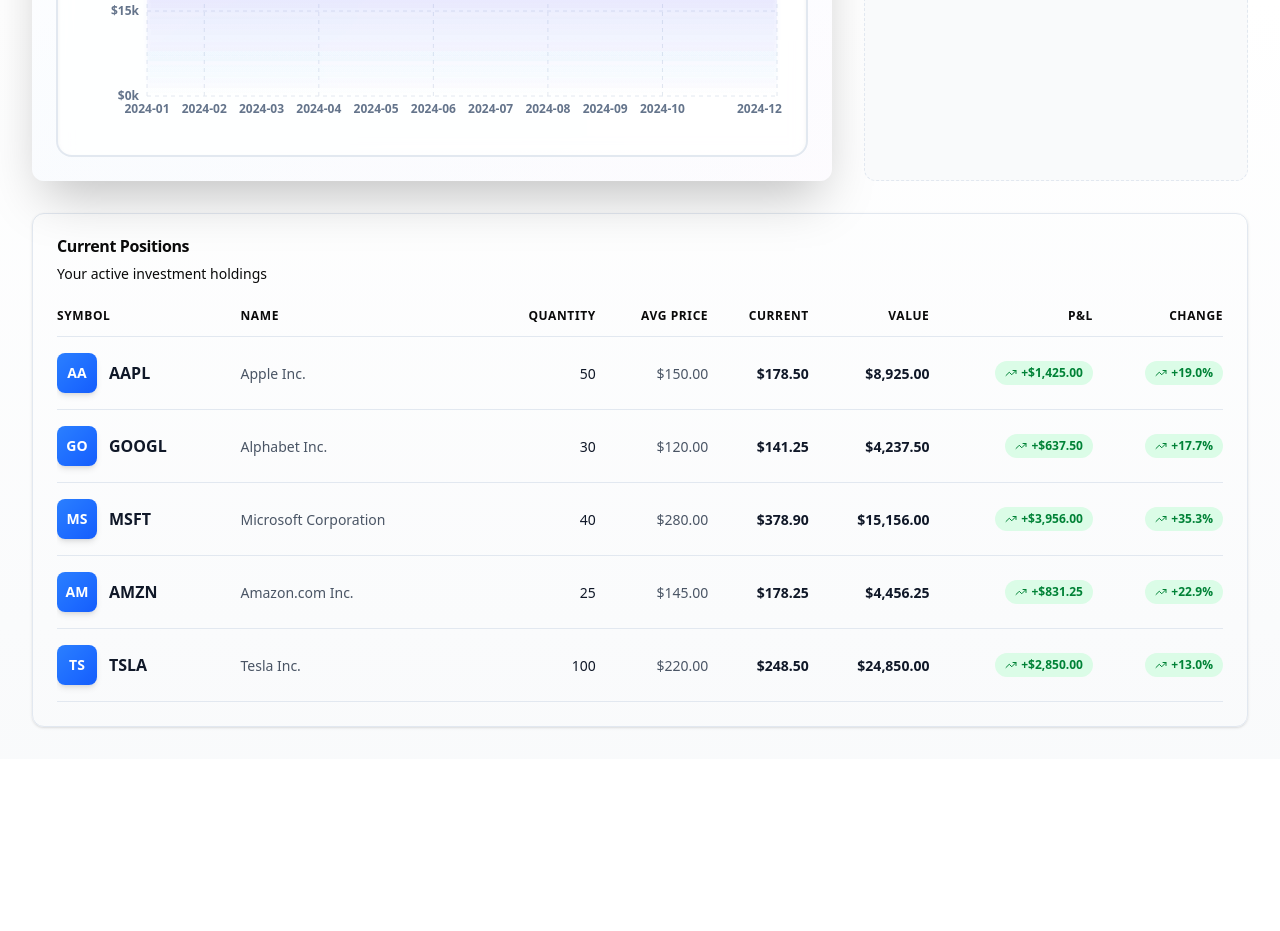
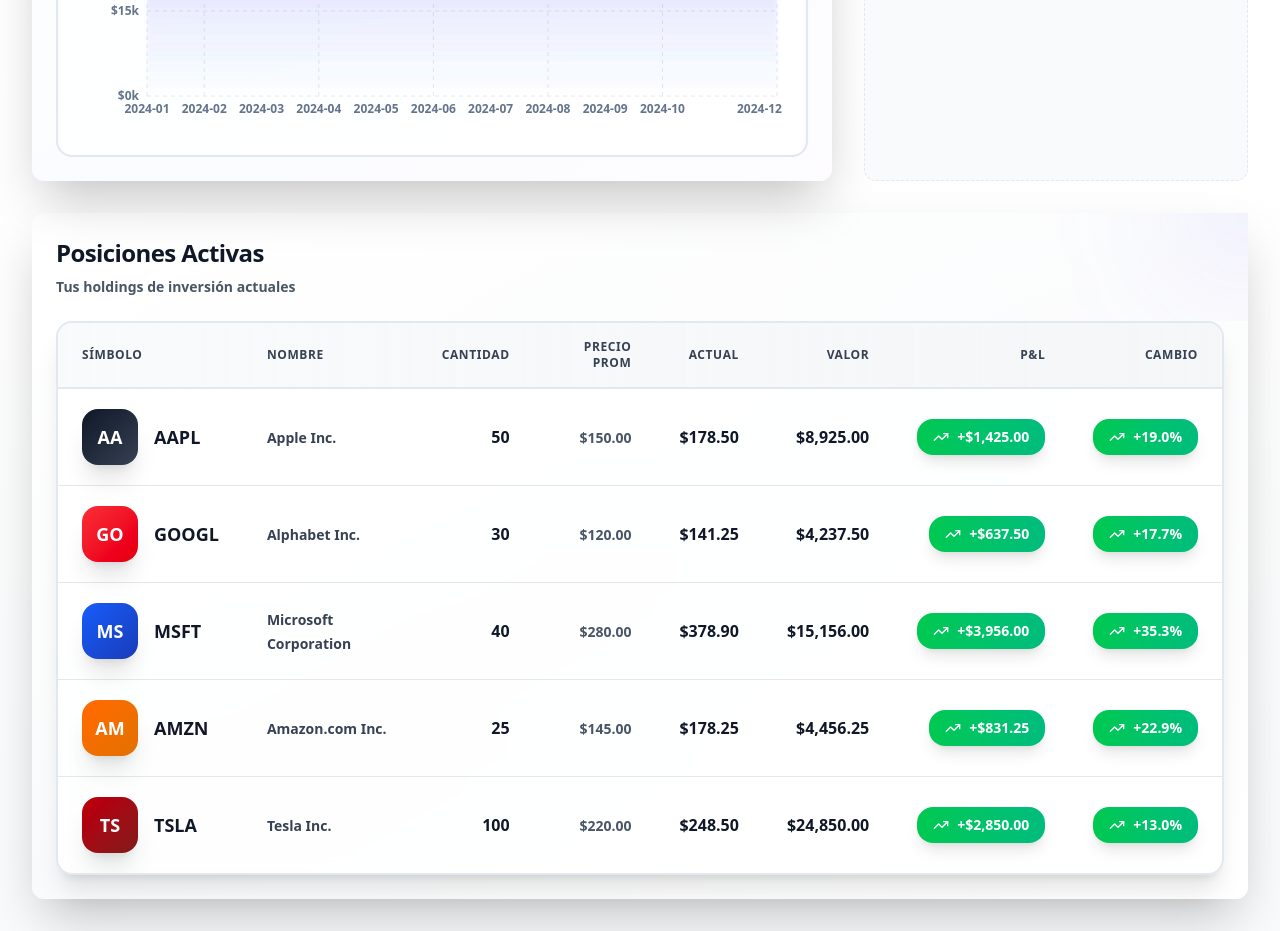
Before and after one commit to flaviogrillo1/investment-dashboard, a Next.js app in the folder apps/web/: page /dashboard in a window 1280 px wide. Shown: the part 760-1691 px from the top of the page. Before the commit the page ends 1519 px from the top, so only its background shows below. Built offline with nearby package versions, Linux system fonts and the light colour scheme.

Commit message:
feat: major visual redesign - full color gradients and modern UI

```diff
--- a/apps/web/components/PositionsTable.tsx
+++ b/apps/web/components/PositionsTable.tsx
@@ -2,7 +2,8 @@
 
 import { Card, CardContent, CardHeader, CardTitle } from '@/components/ui/card';
 import { Position } from '@/lib/types';
-import { TrendingUp, TrendingDown } from 'lucide-react';
+import { TrendingUp, TrendingDown, ArrowUpRight } from 'lucide-react';
+import { cn } from '@/lib/utils';
 
 interface PositionsTableProps {
   positions: Position[];
@@ -10,41 +11,49 @@
 
 export function PositionsTable({ positions }: PositionsTableProps) {
   return (
-    <Card className="overflow-hidden">
-      <CardHeader>
-        <CardTitle>Current Positions</CardTitle>
-        <p className="text-sm text-muted-foreground mt-1">
-          Your active investment holdings
+    <Card className="border-0 bg-gradient-to-br from-white via-gray-50/50 to-white shadow-2xl dark:from-gray-900 dark:via-gray-950/50 dark:to-gray-900">
+      <CardHeader className="relative overflow-hidden pb-6">
+        {/* Background decoration */}
+        <div className="absolute right-0 top-0 h-40 w-40 -translate-y-1/2 translate-x-1/2 rounded-full bg-gradient-to-br from-blue-500/10 to-purple-500/10 blur-3xl" />
+
+        <div className="relative">
+          <CardTitle className="text-2xl font-black text-gray-900 dark:text-white">
+            Posiciones Activas
+          </CardTitle>
+          <p className="mt-2 text-sm font-semibold text-gray-600 dark:text-gray-400">
+            Tus holdings de inversión actuales
           </p>
+        </div>
       </CardHeader>
       <CardContent>
+        <div className="overflow-hidden rounded-2xl border-2 border-gray-200/50 bg-white/80 backdrop-blur-sm shadow-xl dark:border-gray-800/50 dark:bg-gray-900/80">
           <div className="overflow-x-auto">
             <table className="w-full">
               <thead>
-              <tr className="border-b border-gray-200 dark:border-gray-800">
-                <th className="pb-3 text-left text-xs font-semibold uppercase tracking-wider text-muted-foreground">
-                  Symbol
+                <tr className="border-b-2 border-gray-200/80 bg-gradient-to-r from-gray-50 to-gray-100/80 dark:border-gray-800/80 dark:from-gray-900 dark:to-gray-950">
+                  <th className="px-6 py-4 text-left text-xs font-black uppercase tracking-wider text-gray-700 dark:text-gray-300">
+                    Símbolo
                   </th>
-                <th className="pb-3 text-left text-xs font-semibold uppercase tracking-wider text-muted-foreground">
-                  Name
+                  <th className="px-6 py-4 text-left text-xs font-black uppercase tracking-wider text-gray-700 dark:text-gray-300">
+                    Nombre
                   </th>
-                <th className="pb-3 text-right text-xs font-semibold uppercase tracking-wider text-muted-foreground">
-                  Quantity
+                  <th className="px-6 py-4 text-right text-xs font-black uppercase tracking-wider text-gray-700 dark:text-gray-300">
+                    Cantidad
                   </th>
-                <th className="pb-3 text-right text-xs font-semibold uppercase tracking-wider text-muted-foreground">
-                  Avg Price
+                  <th className="px-6 py-4 text-right text-xs font-black uppercase tracking-wider text-gray-700 dark:text-gray-300">
+                    Precio Prom
                   </th>
-                <th className="pb-3 text-right text-xs font-semibold uppercase tracking-wider text-muted-foreground">
-                  Current
+                  <th className="px-6 py-4 text-right text-xs font-black uppercase tracking-wider text-gray-700 dark:text-gray-300">
+                    Actual
                   </th>
-                <th className="pb-3 text-right text-xs font-semibold uppercase tracking-wider text-muted-foreground">
-                  Value
+                  <th className="px-6 py-4 text-right text-xs font-black uppercase tracking-wider text-gray-700 dark:text-gray-300">
+                    Valor
                   </th>
-                <th className="pb-3 text-right text-xs font-semibold uppercase tracking-wider text-muted-foreground">
+                  <th className="px-6 py-4 text-right text-xs font-black uppercase tracking-wider text-gray-700 dark:text-gray-300">
                     P&L
                   </th>
-                <th className="pb-3 text-right text-xs font-semibold uppercase tracking-wider text-muted-foreground">
-                  Change
+                  <th className="px-6 py-4 text-right text-xs font-black uppercase tracking-wider text-gray-700 dark:text-gray-300">
+                    Cambio
                   </th>
                 </tr>
               </thead>
@@ -52,73 +61,78 @@
                 {positions.map((position, idx) => (
                   <tr
                     key={position.id}
-                  className="group border-b border-gray-100 dark:border-gray-800/50 transition-colors hover:bg-gray-50/50 dark:hover:bg-gray-800/50"
-                  style={{ animationDelay: `${idx * 50}ms` }}
+                    className="group border-b border-gray-100/80 transition-all duration-200 last:border-0 hover:bg-gradient-to-r hover:from-blue-50/50 hover:to-purple-50/50 dark:border-gray-800/50 dark:hover:from-blue-950/30 dark:hover:to-purple-950/30"
                   >
-                  <td className="py-4">
-                    <div className="flex items-center gap-3">
-                      <div className="flex h-10 w-10 items-center justify-center rounded-lg bg-gradient-to-br from-blue-500 to-blue-600 text-white font-semibold text-sm shadow-md">
+                    <td className="px-6 py-5">
+                      <div className="flex items-center gap-4">
+                        <div className={cn(
+                          "flex h-14 w-14 items-center justify-center rounded-2xl text-lg font-black text-white shadow-xl transition-transform group-hover:scale-110 group-hover:rotate-3",
+                          idx === 0 && "bg-gradient-to-br from-gray-900 to-gray-700",
+                          idx === 1 && "bg-gradient-to-br from-red-500 to-red-600",
+                          idx === 2 && "bg-gradient-to-br from-blue-600 to-blue-800",
+                          idx === 3 && "bg-gradient-to-br from-orange-500 to-amber-600",
+                          idx === 4 && "bg-gradient-to-br from-red-700 to-red-900"
+                        )}>
                           {position.symbol.slice(0, 2)}
                         </div>
-                      <span className="font-semibold text-gray-900 dark:text-gray-50">
+                        <span className="text-lg font-bold text-gray-900 dark:text-white">
                           {position.symbol}
                         </span>
                       </div>
                     </td>
-                  <td className="py-4">
-                    <span className="text-sm text-gray-600 dark:text-gray-400">
+                    <td className="px-6 py-5">
+                      <span className="text-sm font-semibold text-gray-700 dark:text-gray-300">
                         {position.name}
                       </span>
                     </td>
-                  <td className="py-4 text-right">
-                    <span className="text-sm font-medium text-gray-900 dark:text-gray-50">
+                    <td className="px-6 py-5 text-right">
+                      <span className="text-base font-bold text-gray-900 dark:text-white">
                         {position.quantity}
                       </span>
                     </td>
-                  <td className="py-4 text-right">
-                    <span className="text-sm text-gray-600 dark:text-gray-400">
+                    <td className="px-6 py-5 text-right">
+                      <span className="text-sm font-semibold text-gray-600 dark:text-gray-400">
                         ${position.avgPrice.toFixed(2)}
                       </span>
                     </td>
-                  <td className="py-4 text-right">
-                    <span className="text-sm font-semibold text-gray-900 dark:text-gray-50">
+                    <td className="px-6 py-5 text-right">
+                      <span className="text-base font-black text-gray-900 dark:text-white">
                         ${position.currentPrice.toFixed(2)}
                       </span>
                     </td>
-                  <td className="py-4 text-right">
-                    <span className="text-sm font-bold text-gray-900 dark:text-gray-50">
+                    <td className="px-6 py-5 text-right">
+                      <span className="text-base font-black text-gray-900 dark:text-white">
                         ${position.value.toLocaleString('en-US', { minimumFractionDigits: 2, maximumFractionDigits: 2 })}
                       </span>
                     </td>
-                  <td className="py-4 text-right">
-                    <span
-                      className={`inline-flex items-center gap-1 rounded-full px-2.5 py-1 text-xs font-semibold ${
+                    <td className="px-6 py-5 text-right">
+                      <div className={cn(
+                        "inline-flex items-center gap-2 rounded-2xl px-4 py-2 text-sm font-bold shadow-lg",
                         position.gainLoss >= 0
-                          ? 'bg-green-100 text-green-700 dark:bg-green-900/30 dark:text-green-400'
-                          : 'bg-red-100 text-red-700 dark:bg-red-900/30 dark:text-red-400'
-                      }`}
-                    >
-                      {position.gainLoss >= 0 ? <TrendingUp className="h-3 w-3" /> : <TrendingDown className="h-3 w-3" />}
+                          ? "bg-gradient-to-r from-green-500 to-emerald-500 text-white"
+                          : "bg-gradient-to-r from-red-500 to-rose-500 text-white"
+                      )}>
+                        {position.gainLoss >= 0 ? <TrendingUp className="h-4 w-4" /> : <TrendingDown className="h-4 w-4" />}
                         {position.gainLoss >= 0 ? '+' : ''}${position.gainLoss.toLocaleString('en-US', { minimumFractionDigits: 2, maximumFractionDigits: 2 })}
-                    </span>
+                      </div>
                     </td>
-                  <td className="py-4 text-right">
-                    <span
-                      className={`inline-flex items-center gap-1 rounded-full px-2.5 py-1 text-xs font-semibold ${
+                    <td className="px-6 py-5 text-right">
+                      <div className={cn(
+                        "inline-flex items-center gap-2 rounded-2xl px-4 py-2 text-sm font-bold shadow-lg",
                         position.gainLossPercent >= 0
-                          ? 'bg-green-100 text-green-700 dark:bg-green-900/30 dark:text-green-400'
-                          : 'bg-red-100 text-red-700 dark:bg-red-900/30 dark:text-red-400'
-                      }`}
-                    >
-                      {position.gainLossPercent >= 0 ? <TrendingUp className="h-3 w-3" /> : <TrendingDown className="h-3 w-3" />}
+                          ? "bg-gradient-to-r from-green-500 to-emerald-500 text-white"
+                          : "bg-gradient-to-r from-red-500 to-rose-500 text-white"
+                      )}>
+                        {position.gainLossPercent >= 0 ? <TrendingUp className="h-4 w-4" /> : <TrendingDown className="h-4 w-4" />}
                         {position.gainLossPercent >= 0 ? '+' : ''}{position.gainLossPercent.toFixed(1)}%
-                    </span>
+                      </div>
                     </td>
                   </tr>
                 ))}
               </tbody>
             </table>
           </div>
+        </div>
       </CardContent>
     </Card>
   );
```
Lines whose indentation alone changed are shown as unchanged.
